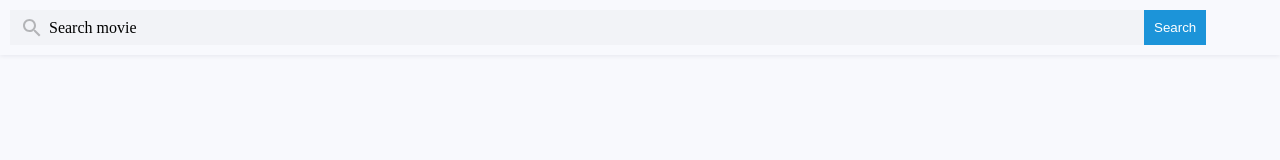
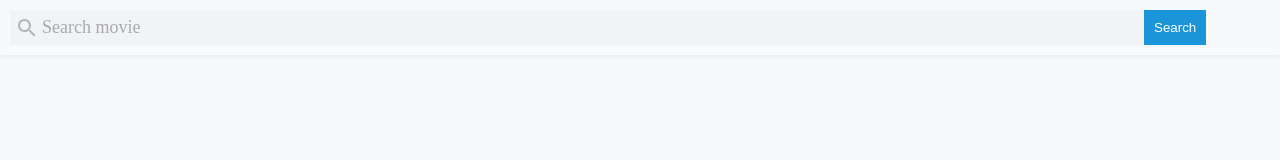
Before and after one commit to anjalidalal/movie-search-website, a React (Create React App) app: page / in a window 1280 px wide. Shown: the top 160 px of the page. Built offline with nearby package versions, Linux system fonts and the light colour scheme.

Commit message:
movie search website

```diff
--- a/src/components/MovieList.jsx
+++ b/src/components/MovieList.jsx
@@ -3,7 +3,8 @@ import SearchIcon from "@mui/icons-material/Search";
 
 const MovieList = () => {
   const [searchMovie, setSearchMovie] = useState("");
-  useEffect(() => {}, []);
+  const [isInput, setIsInput] = useState(false);
+  const [moviesArray, setMoviesArray] = useState([]);
 
   const handleSearchMovie = (e) => {
     setSearchMovie(e.target.value);
@@ -12,18 +13,33 @@ const MovieList = () => {
   const fetchMovie = (movieName) => {
     const url = `http://www.omdbapi.com/?s=${movieName}&apikey=f512a0ba`;
     fetch(url).then((response) =>
-      response.json().then((result) => console.log(result))
+      response.json().then((result) => {
+        console.log(result);
+        setMoviesArray(result.Search);
+      })
     );
   };
+  console.log(moviesArray);
   return (
     <div>
       <div className="header">
         {" "}
-        <div className="searchBar">
-          <SearchIcon color="disabled" />
-          Search movie
+        <div className="searchBar" onClick={() => setIsInput(true)}>
+          {isInput ? (
+            <input
+              type="text"
+              placeholder="Search..."
+              className="input"
+              onChange={handleSearchMovie}
+            />
+          ) : (
+            <>
+              {" "}
+              <SearchIcon color="disabled" />
+              Search movie
+            </>
+          )}
         </div>
-        {/* <input type="text" onChange={handleSearchMovie} /> */}
         <button
           className="searchButton"
           onClick={() => fetchMovie(searchMovie)}
@@ -31,6 +47,13 @@ const MovieList = () => {
           Search
         </button>
       </div>
+      <div>
+        {moviesArray.map((el) => (
+          <div key={el.imdbID}>
+            <p>{el.Title}</p>
+          </div>
+        ))}
+      </div>
     </div>
   );
 };
--- a/src/style.css
+++ b/src/style.css
@@ -24,18 +24,31 @@ body {
 .searchBar {
   display: flex;
   align-items: center;
-  gap: 5px;
+  gap: 3px;
   border: none;
-  padding: 0px 10px;
+  padding: 0px 5px;
   width: 90%;
   height: 35.33px;
   background-color: #b8babc19;
+  font-size: 18px;
+  color: rgba(142, 142, 143, 0.726);
+}
+.input {
+  background-color: transparent;
+  padding: 0px 5px;
+  width: 90%;
+  height: 35.33px;
+  font-size: 16px;
+  border: none;
 }
 .searchButton {
   background-color: #1c94d9;
   border: none;
   font-weight: 500;
   color: #fff;
+  padding: 0px 10px;
   height: 35.33px;
-  padding: 0px 10px;
 }
+.input:focus {
+  outline: none;
+}
```
